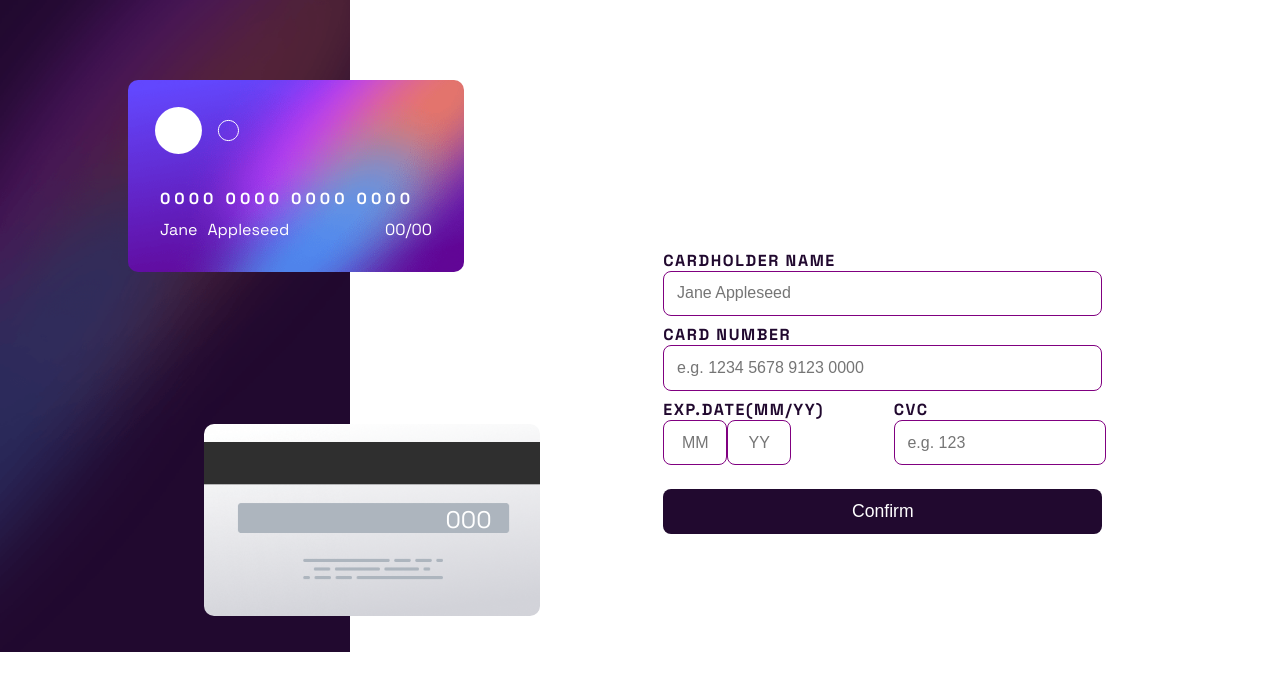
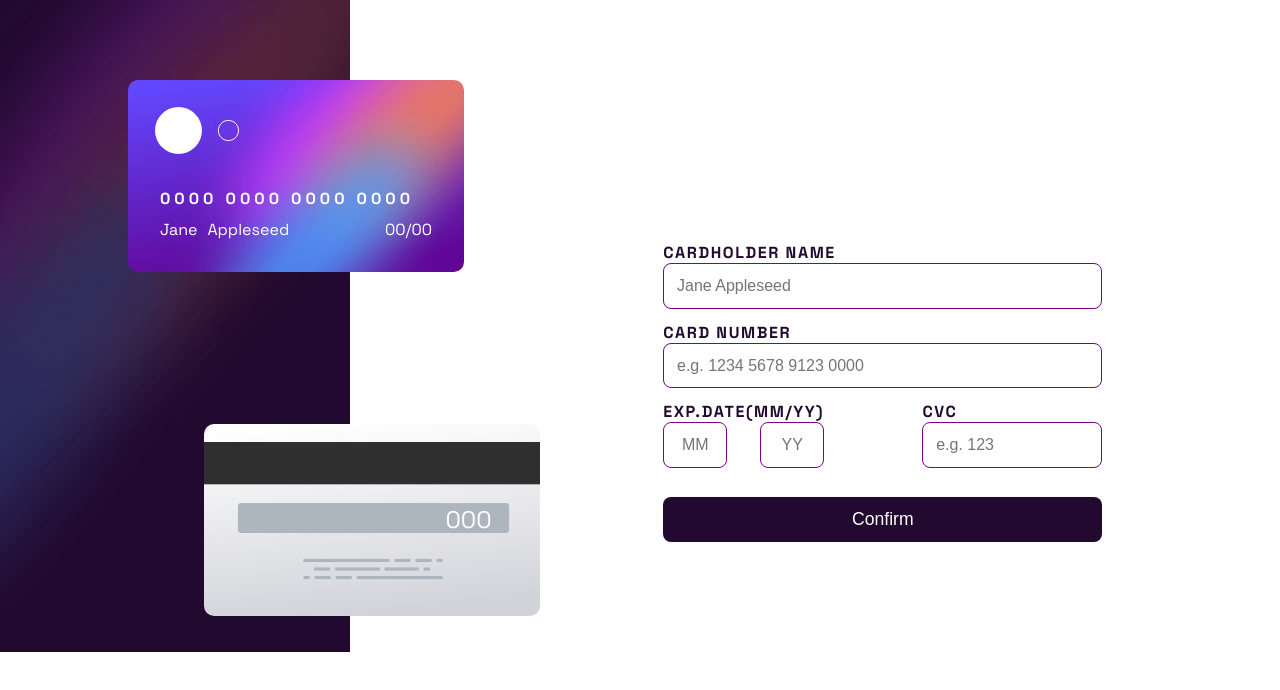
Before and after one commit to JuanluGGarcia/practica-react-hook-form, a React (Vite) app: page / in a window 1280 px wide. Shown: the top 690 px of the page. Built offline with nearby package versions, Linux system fonts and the light colour scheme.

Commit message:
arreglado vistas modo desktop y mobile

```diff
--- a/src/components/form/styles.js
+++ b/src/components/form/styles.js
@@ -1,7 +1,6 @@
 import styled from 'styled-components';
 
 const StyledForm = styled.form`
-
 	/* background-color: lightcoral; */
 	width: 100%;
 	display: flex;
@@ -10,11 +9,11 @@ const StyledForm = styled.form`
 	gap: 0.3rem;
 	/* align-items: center; */
 
-	@media screen and (min-width: 750px) {
+	@media screen and (min-width: 900px) {
 		width: 50%;
 		justify-content: center;
 		padding: 0 100px 0 0;
-		gap: 0.5rem;
+		gap: 0.8rem;
 	}
 `;
 
@@ -28,10 +27,10 @@ const StyledTextsLabel = styled.label`
 const StyledErrorSpan = styled.span`
 	color: red;
 	font-size: 0.6rem;
-	padding-right: .75rem;
+	padding-right: 0.75rem;
 
-	@media screen and (min-width: 750px) {
-		font-size: .8rem;
+	@media screen and (min-width: 900px) {
+		font-size: 0.8rem;
 	}
 `;
 
@@ -43,17 +42,16 @@ const StyledCardNameContainer = styled.div`
 
 const StyledInputCardName = styled.input`
 	border: none;
-	padding: .8rem;
+	padding: 0.8rem;
 	border: 1px solid purple;
 	border-radius: 8px;
 	outline: none;
 	width: 100%;
 
-	@media screen and (min-width: 750px) {
+	@media screen and (min-width: 900px) {
 		width: 85%;
 		font-size: 1rem;
 	}
-
 `;
 
 const StyledCardNumberContainer = styled.div`
@@ -64,13 +62,13 @@ const StyledCardNumberContainer = styled.div`
 
 const StyledInputCardNumber = styled.input`
 	border: none;
-	padding: .8rem;
+	padding: 0.8rem;
 	border: 1px solid purple;
 	border-radius: 8px;
 	outline: none;
 	width: 100%;
 
-	@media screen and (min-width: 750px) {
+	@media screen and (min-width: 900px) {
 		width: 85%;
 		font-size: 1rem;
 	}
@@ -78,26 +76,32 @@ const StyledInputCardNumber = styled.input`
 
 const StyledCardDetailsContainer = styled.div`
 	display: flex;
-	gap: 1rem;
+	justify-content: space-between;
+	/* gap: 1rem; */
+
+	@media screen and (min-width: 900px) {
+		width: 85%;
+	}
 `;
 
 const StyledMonthYearsContainer = styled.div`
 	display: flex;
 	flex-direction: column;
 	/* gap: 0.3rem; */
-	width: 50%;
+	/* width: 50%; */
 
-	@media screen and (min-width: 750px) {
-		width: 41.5%;
-	}
+	/* @media screen and (min-width: 900px) {
+		width: 85%;
+	} */
 `;
 
 const StyledInputsMonthYearContainer = styled.div`
 	display: flex;
+	justify-content: space-between;
 	/* gap: 0.3rem; */
 
-	/* @media screen and (min-width: 750px) {
-		gap: 0.7rem;
+	/* @media screen and (min-width: 900px) {
+		gap: 1rem;
 	} */
 `;
 
@@ -109,7 +113,7 @@ const SytledInputMonthContainer = styled.div`
 
 const StyledInputMonth = styled.input`
 	width: 4rem;
-	padding: .8rem;
+	padding: 0.8rem;
 	/* height: 1.875rem; */
 	border-radius: 8px;
 	border: none;
@@ -119,7 +123,7 @@ const StyledInputMonth = styled.input`
 	display: flex;
 	flex-direction: column;
 
-	@media screen and (min-width: 750px) {
+	@media screen and (min-width: 900px) {
 		font-size: 1rem;
 	}
 `;
@@ -133,17 +137,16 @@ const StyledInputYearContainer = styled.div`
 const StyledInputYear = styled.input`
 	width: 4rem;
 	/* height: 1.875rem; */
-	padding: .8rem;
+	padding: 0.8rem;
 	border-radius: 8px;
 	border: none;
 	border: 1px solid purple;
 	outline: none;
 	text-align: center;
 
-	@media screen and (min-width: 750px) {
+	@media screen and (min-width: 900px) {
 		font-size: 1rem;
 	}
-
 `;
 
 const StyledCvcContainer = styled.div`
@@ -152,24 +155,23 @@ const StyledCvcContainer = styled.div`
 	/* gap: 0.3rem; */
 	width: 50%;
 
-	@media screen and (min-width: 750px) {
+	@media screen and (min-width: 900px) {
 		width: 41%;
 	}
 `;
 
 const StyledInputCvc = styled.input`
 	width: 100%;
-	padding: .8rem;
+	padding: 0.8rem;
 	/* height: 1.875rem; */
 	border-radius: 8px;
 	border: none;
 	border: 1px solid purple;
 	outline: none;
 
-	@media screen and (min-width: 750px) {
+	@media screen and (min-width: 900px) {
 		font-size: 1rem;
 	}
-
 `;
 
 const StyledButton = styled.button`
--- a/src/components/wrapper/style.js
+++ b/src/components/wrapper/style.js
@@ -7,12 +7,11 @@ const StyledWrapper = styled.div`
 	margin: 0;
 	padding: 0;
 
-	@media screen and (min-width: 750px) {
-	 		flex-direction: row;
-			justify-content: center;
-			/* align-items: center; */
-			gap: 3rem;
-
+	@media screen and (min-width: 900px) {
+		flex-direction: row;
+		justify-content: center;
+		/* align-items: center; */
+		gap: 3rem;
 	}
 `;
 
--- a/src/styles/global-styles.js
+++ b/src/styles/global-styles.js
@@ -20,7 +20,7 @@ export const GlobalStyles = createGlobalStyle`
     background-repeat: no-repeat;
     background-size: 100% 250px;
 
-    @media screen and (min-width: 750px) {
+    @media screen and (min-width: 900px) {
       background-image: url('/assets/images/bg-main-desktop.png');
       background-repeat: no-repeat;
       background-size: 350px;
```
Also changed, not shown: src/components/cards/styles.js (+3 -9 lines).
